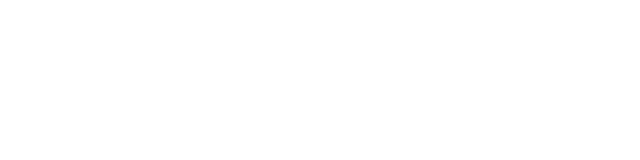
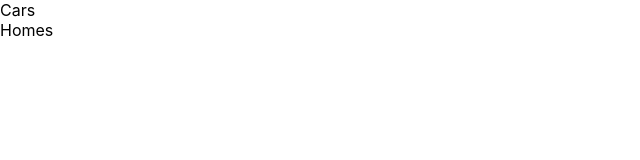
Before and after one commit to mako314/conditional-render-forms-and-post, a React (Create React App) app: page / in a window 1280 px wide. Shown: the top 160 px of the page, without its empty margins (0-640 px from the left). Built offline with nearby package versions, Linux system fonts and the light colour scheme.

Commit message:
call domContent component in app

```diff
--- a/src/App.js
+++ b/src/App.js
@@ -1,4 +1,5 @@
 import React from "react";
+import DomContent from "./DomContent";
 
 function App() {
 
@@ -6,7 +7,7 @@ function App() {
 
   return (
     <div className="content">
-
+      <DomContent/>
     </div>
   );
 }
```
